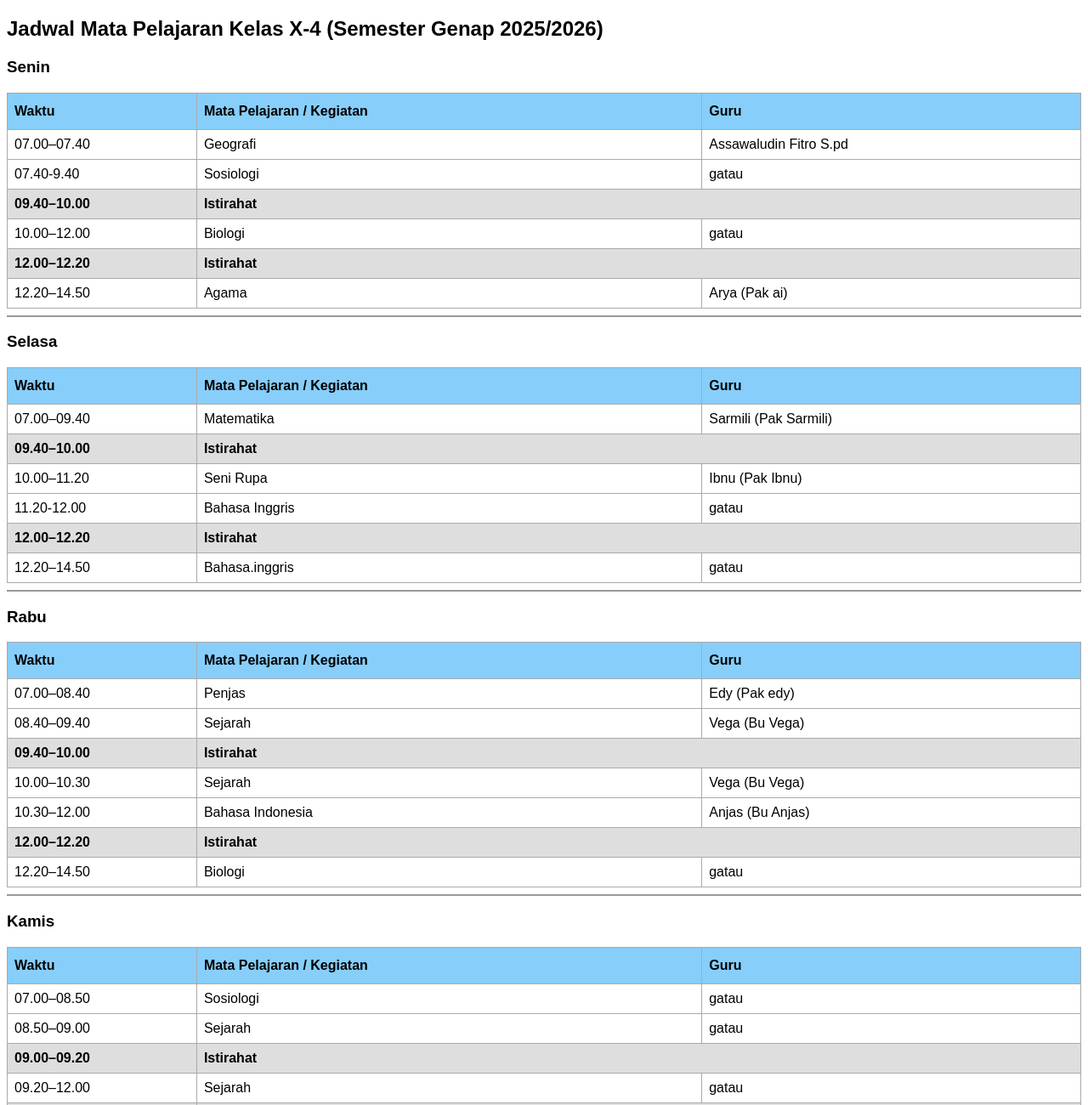
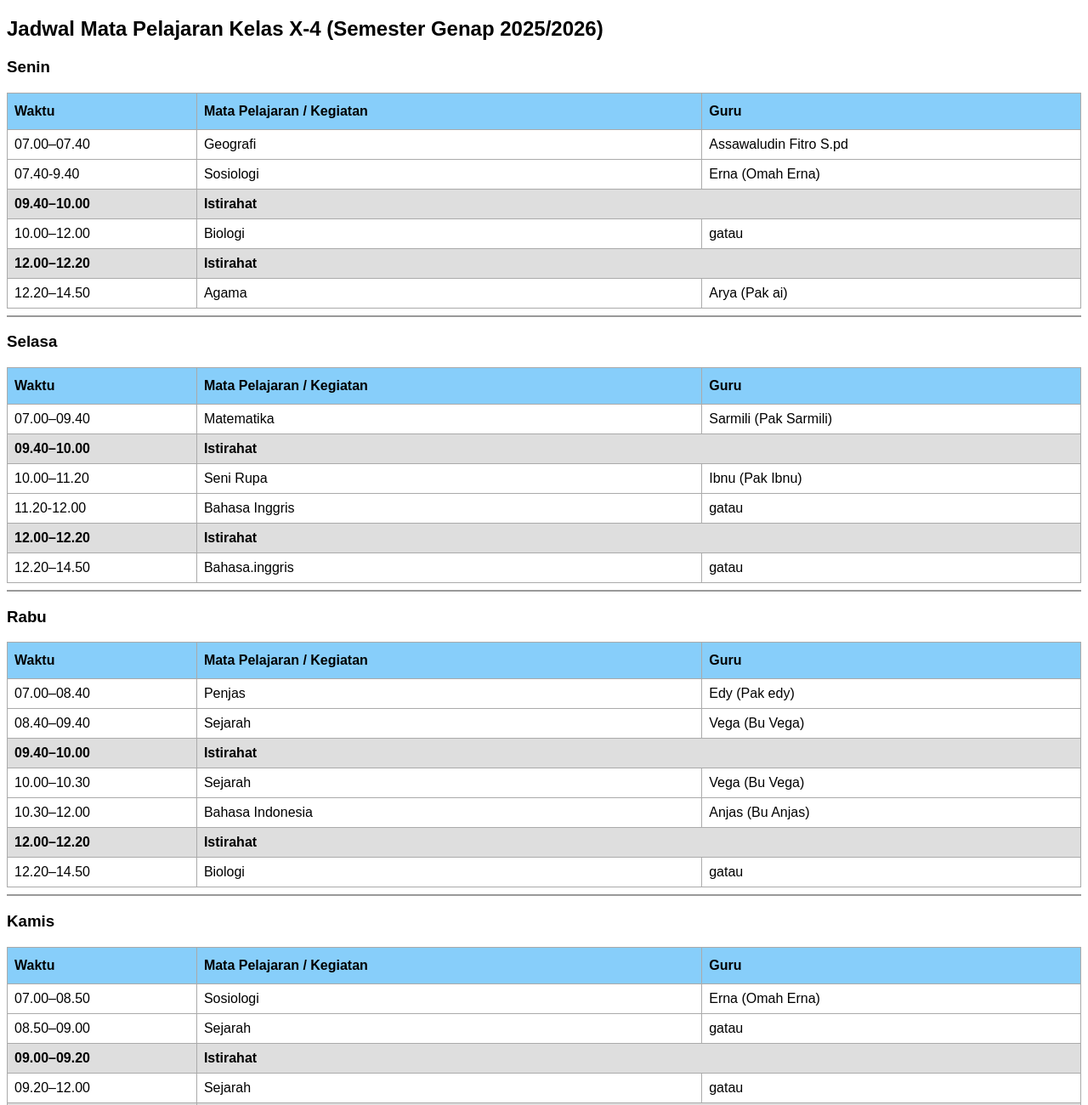
Before and after one commit to FadelSM/my-jadwal, a plain HTML site: page index.html in a window 1280 px wide. Shown: the top 1300 px of the page at 85% size. Drawn offline with Linux system fonts and the light colour scheme.

Commit message:
Update index.html

```diff
--- a/index.html
+++ b/index.html
@@ -58,7 +58,7 @@
         </tr>
           <td>07.40-9.40</td>
           <td>Sosiologi</td>
-          <td>gatau</td>
+          <td>Erna (Omah Erna)</td>
         </tr>
         <tr id="break">
           <td><strong>09.40–10.00</strong></td>
@@ -181,7 +181,7 @@
         <tr>
           <td>07.00–08.50</td>
           <td>Sosiologi</td>
-          <td>gatau</td>
+          <td>Erna (Omah Erna)</td>
         </tr>
         <tr>
           <td>08.50–09.00</td>
```
